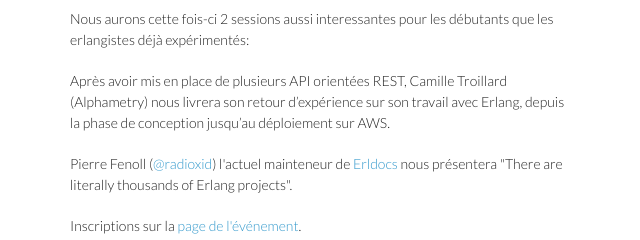
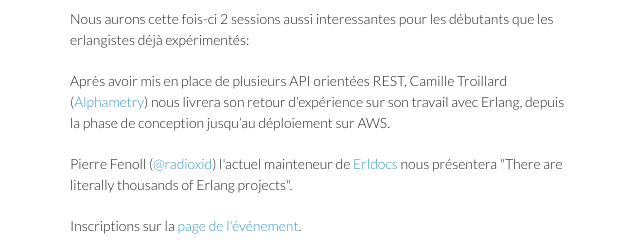
Before and after one commit to erlangparis/erlang-paris.github.io, a plain HTML site: page index.html in a window 1280 px wide. Shown: the part 704-944 px from the top of the page, 500-1140 px from the left. Drawn offline with Linux system fonts and the light colour scheme.

Commit message:
add alphametry link

```diff
--- a/index.html
+++ b/index.html
@@ -39,7 +39,7 @@
           débutants que les erlangistes déjà expérimentés:
         </p>
 
-        <p>Après avoir mis en place de plusieurs API orientées REST, Camille Troillard (Alphametry) nous livrera son retour d’expérience sur son travail avec Erlang, depuis la phase de conception jusqu’au déploiement sur AWS.</p>
+        <p>Après avoir mis en place de plusieurs API orientées REST, Camille Troillard (<a href="https://alphametry.com">Alphametry</a>) nous livrera son retour d’expérience sur son travail avec Erlang, depuis la phase de conception jusqu’au déploiement sur AWS.</p>
 
         <p>Pierre Fenoll (<a href="https://twitter.com/radioxid">@radioxid</a>) l'actuel mainteneur de <a href="htps://erldocs.com">Erldocs</a> nous présentera "There are literally thousands of Erlang projects".</p>
 
```
